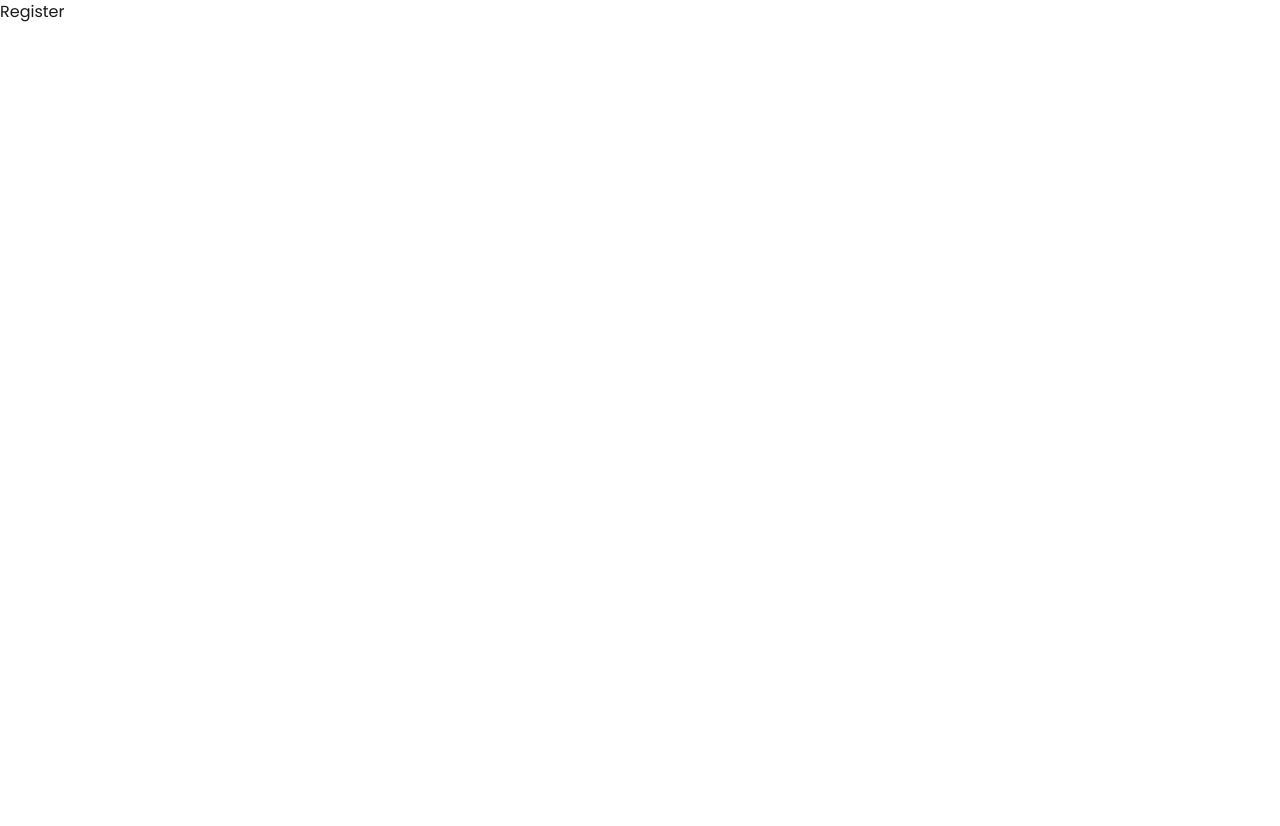
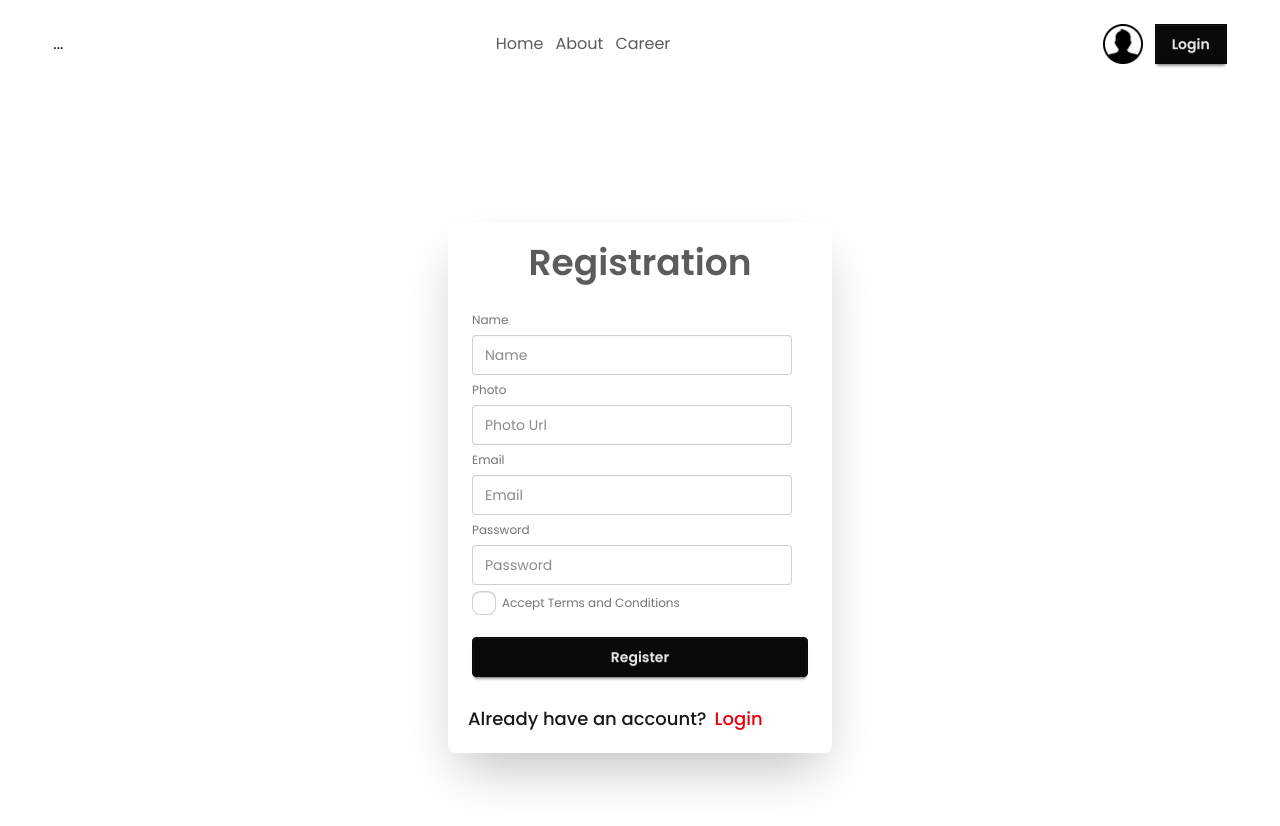
Before and after one commit to Taanveer22/dragon-news-auth-2, a React (Vite) app: page /auth/register in a window 1280 px wide. Shown: the top 826 px of the page. Before the commit the page ends 800 px from the top, so only its background shows below. Built offline with nearby package versions, Linux system fonts and the light colour scheme.

Commit message:
alhamdulliah login and register page design done

```diff
--- a/src/components/Login.jsx
+++ b/src/components/Login.jsx
@@ -1,5 +1,50 @@
+import { Link } from "react-router-dom";
+
 const Login = () => {
-  return <div>Login</div>;
+  const handleLoginForm = (e) => {
+    e.preventDefault();
+    const email = e.target.email.value;
+    const password = e.target.password.value;
+
+    console.log(email, password);
+  };
+  return (
+    <div className="flex justify-center items-center min-h-screen">
+      <div className="card bg-base-100 w-full max-w-sm shrink-0 shadow-2xl">
+        <h1 className="text-4xl font-semibold text-center pt-5 opacity-70">
+          Login your account
+        </h1>
+        <form onSubmit={handleLoginForm} className="card-body">
+          <fieldset className="fieldset">
+            <label className="label">Email</label>
+            <input
+              name="email"
+              type="email"
+              className="input"
+              placeholder="Email"
+            />
+            <label className="label">Password</label>
+            <input
+              name="password"
+              type="password"
+              className="input"
+              placeholder="Password"
+            />
+            <div>
+              <a className="link link-hover">Forgot password?</a>
+            </div>
+            <button className="btn btn-neutral mt-4">Login</button>
+          </fieldset>
+        </form>
+        <div className="flex items-center gap-2 text-lg font-medium ml-5 mb-5">
+          <p>Don't have an account?</p>
+          <p className="text-red-600">
+            <Link to="/auth/register">Register</Link>
+          </p>
+        </div>
+      </div>
+    </div>
+  );
 };
 
 export default Login;
--- a/src/components/Register.jsx
+++ b/src/components/Register.jsx
@@ -1,5 +1,69 @@
+import { Link } from "react-router-dom";
+
 const Register = () => {
-  return <div>Register</div>;
+
+  const handleRegisterForm = (e) => {
+    e.preventDefault();
+
+    const name = e.target.name.value;
+    const photo = e.target.photo.value;
+    const email = e.target.email.value;
+    const password = e.target.password.value;
+    console.log(name, photo, email, password);
+  };
+  return (
+    <div className="flex justify-center items-center min-h-screen">
+      <div className="card bg-base-100 w-full max-w-sm shrink-0 shadow-2xl">
+        <h1 className="text-4xl font-semibold text-center pt-5 opacity-70">
+          Registration
+        </h1>
+        <form onSubmit={handleRegisterForm} className="card-body">
+          <fieldset className="fieldset">
+            <label className="label">Name</label>
+            <input
+              name="name"
+              type="text"
+              className="input"
+              placeholder="Name"
+            />
+            <label className="label">Photo</label>
+            <input
+              name="photo"
+              type="text"
+              className="input"
+              placeholder="Photo Url"
+            />
+            <label className="label">Email</label>
+            <input
+              name="email"
+              type="email"
+              className="input"
+              placeholder="Email"
+            />
+            <label className="label">Password</label>
+            <input
+              name="password"
+              type="password"
+              className="input"
+              placeholder="Password"
+            />
+
+            <label className="label">
+              <input type="checkbox" className="checkbox" />
+              Accept Terms and Conditions
+            </label>
+            <button className="btn btn-neutral mt-4">Register</button>
+          </fieldset>
+        </form>
+        <div className="flex items-center gap-2 text-lg font-medium ml-5 mb-5">
+          <p>Already have an account?</p>
+          <p className="text-red-600">
+            <Link to="/auth/login">Login</Link>
+          </p>
+        </div>
+      </div>
+    </div>
+  );
 };
 
 export default Register;
--- a/src/layouts/AuthLayout.jsx
+++ b/src/layouts/AuthLayout.jsx
@@ -1,9 +1,15 @@
 import { Outlet } from "react-router-dom";
+import Nav from "../components/Nav";
 
 const AuthLayout = () => {
   return (
     <div>
-      <Outlet></Outlet>
+      <nav className="my-6 w-11/12 mx-auto">
+        <Nav></Nav>
+      </nav>
+      <div className="">
+        <Outlet></Outlet>
+      </div>
     </div>
   );
 };
```
